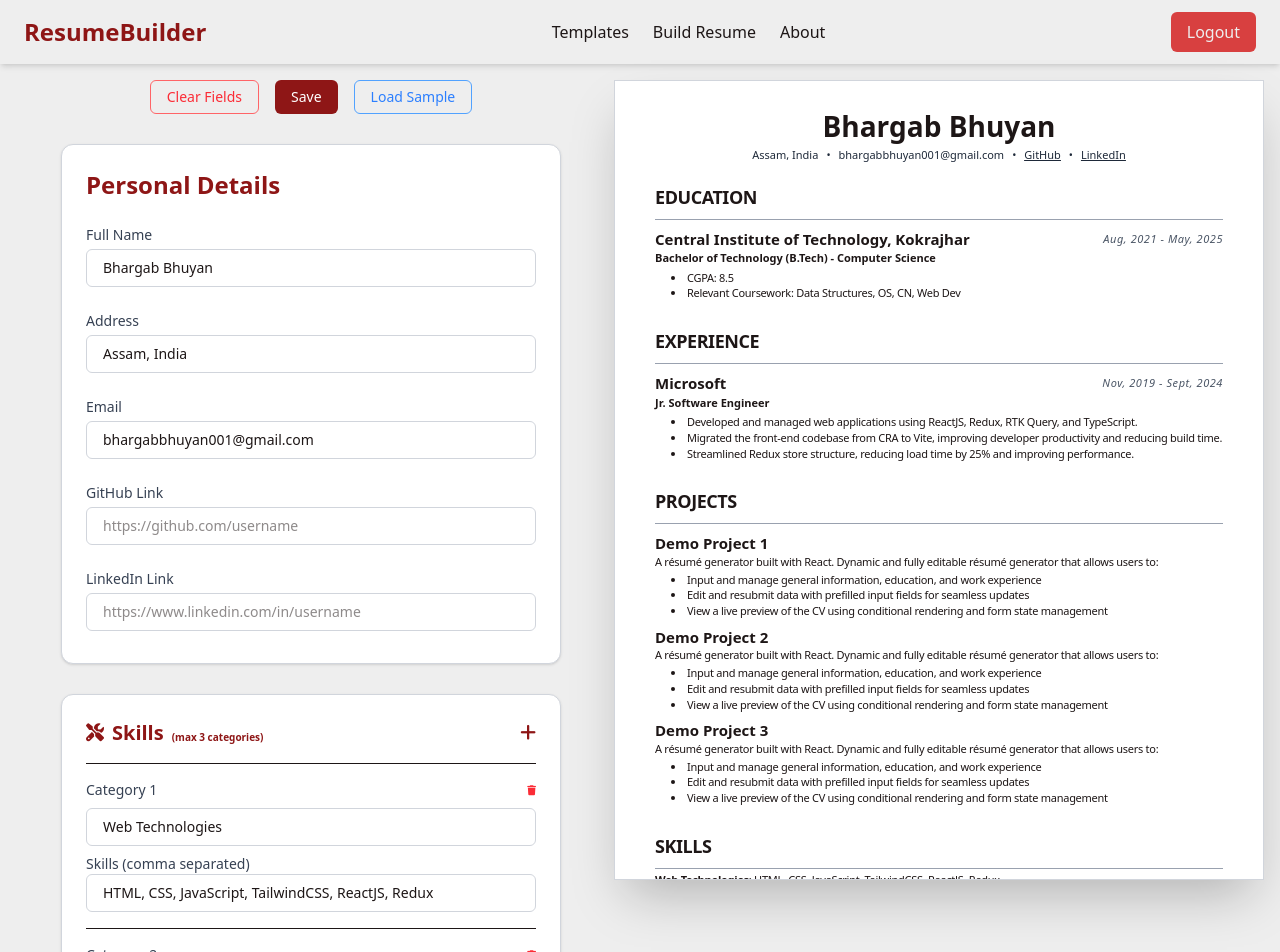
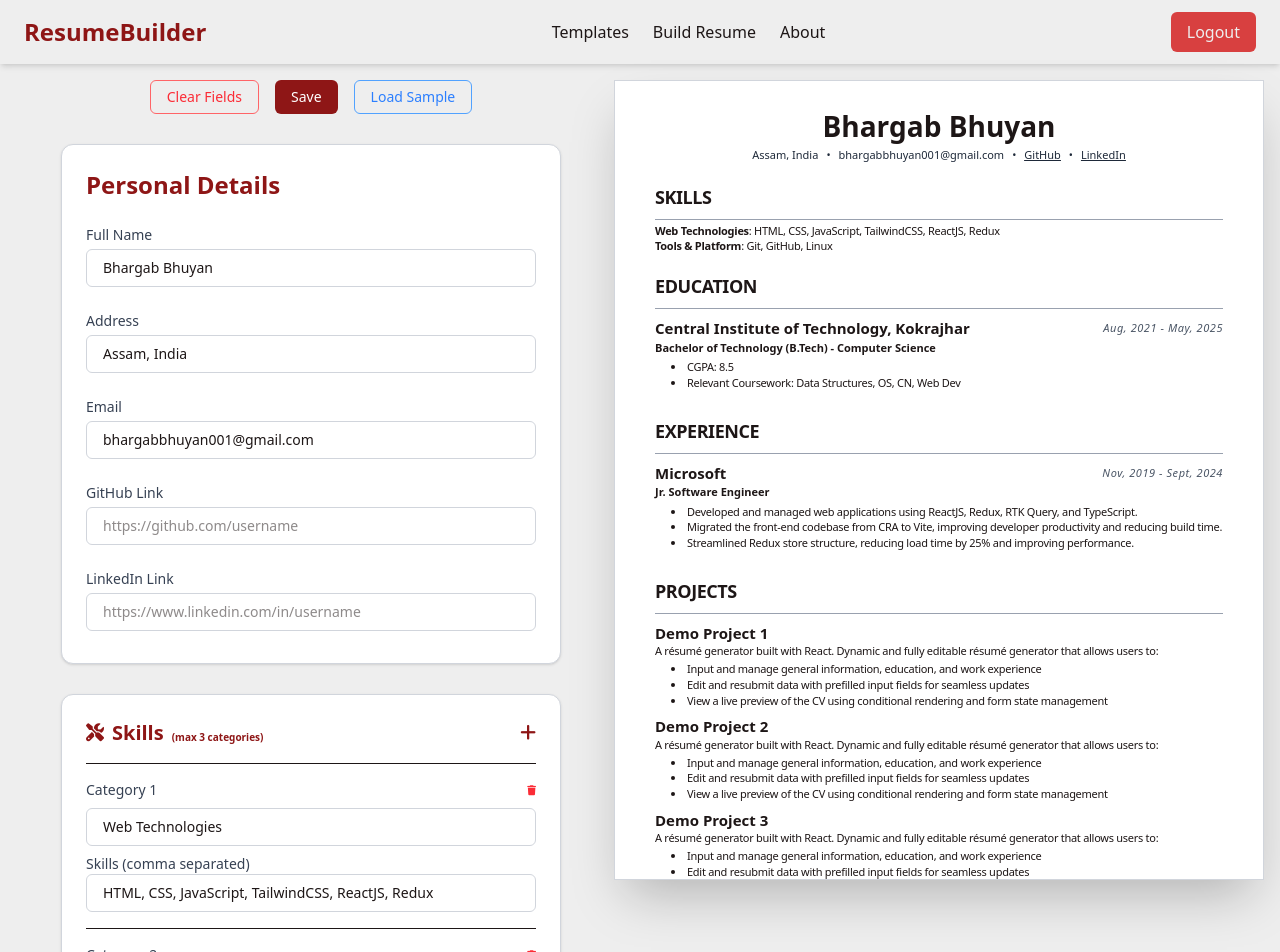
Before and after one commit to bhargablinx/resume-builder, a React (Vite) app: page /resume in a window 1280 px wide. Shown: the top 952 px of the page. Built offline with nearby package versions, Linux system fonts and the light colour scheme.

Commit message:
Added 24 template in resume view

```diff
--- a/src/components/Resume.jsx
+++ b/src/components/Resume.jsx
@@ -4,8 +4,6 @@ import { resumeTemplates } from "./TemplateOrder";
 export const Resume = ({ templateId }) => {
     const { personalInfo, skill, projects, experience, education } =
         useSelector((state) => state.resume);
-
-    // console.log(Obskill);
 
     return (
         <div className="w-[650px] sticky top-0 max-h-screen overflow-y-auto border border-gray-300 shadow-2xl py-6 px-10 flex flex-col gap-5 bg-white">
--- a/src/pages/ResumeBuilder.jsx
+++ b/src/pages/ResumeBuilder.jsx
@@ -5,7 +5,7 @@ export const ResumeBuilder = () => {
     return (
         <section className="flex gap-2 m-4 justify-between">
             <ResumeControl />
-            <Resume templateId={24} />
+            <Resume templateId={6} />
         </section>
     );
 };
```
